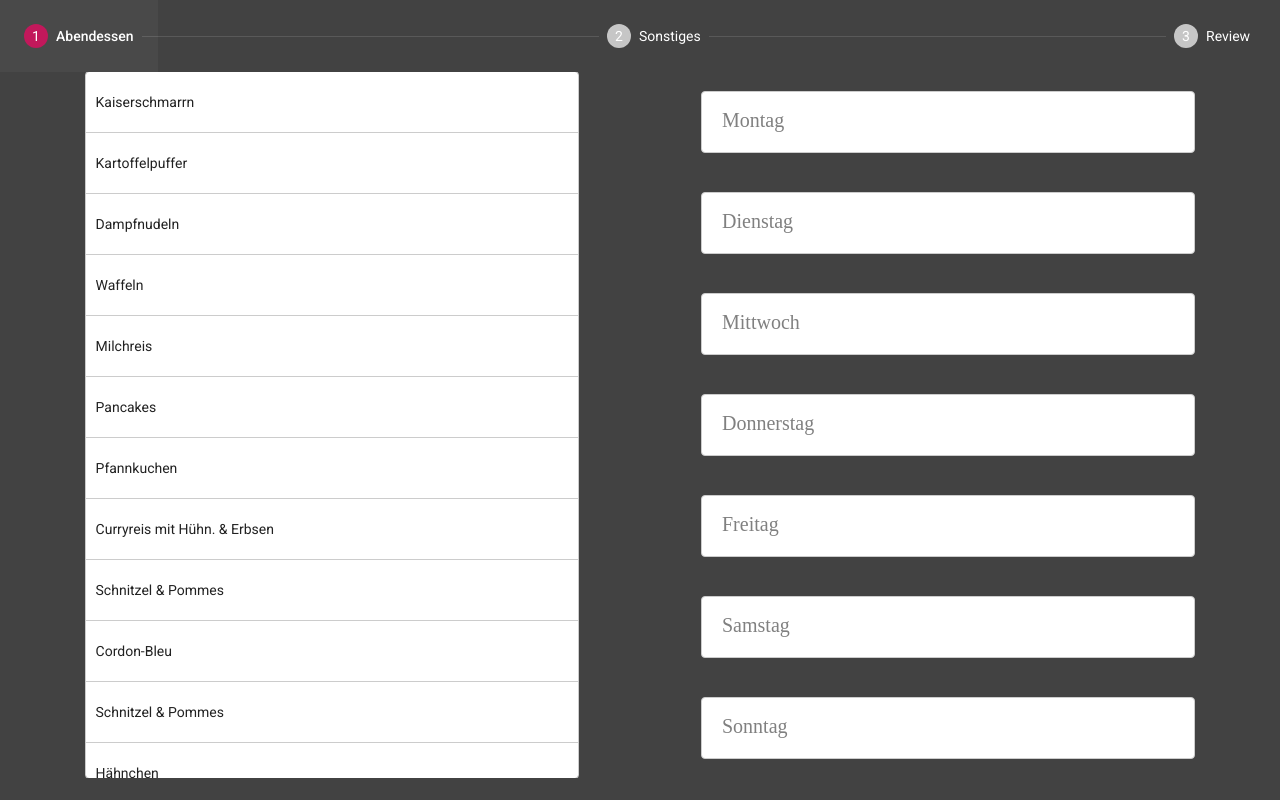
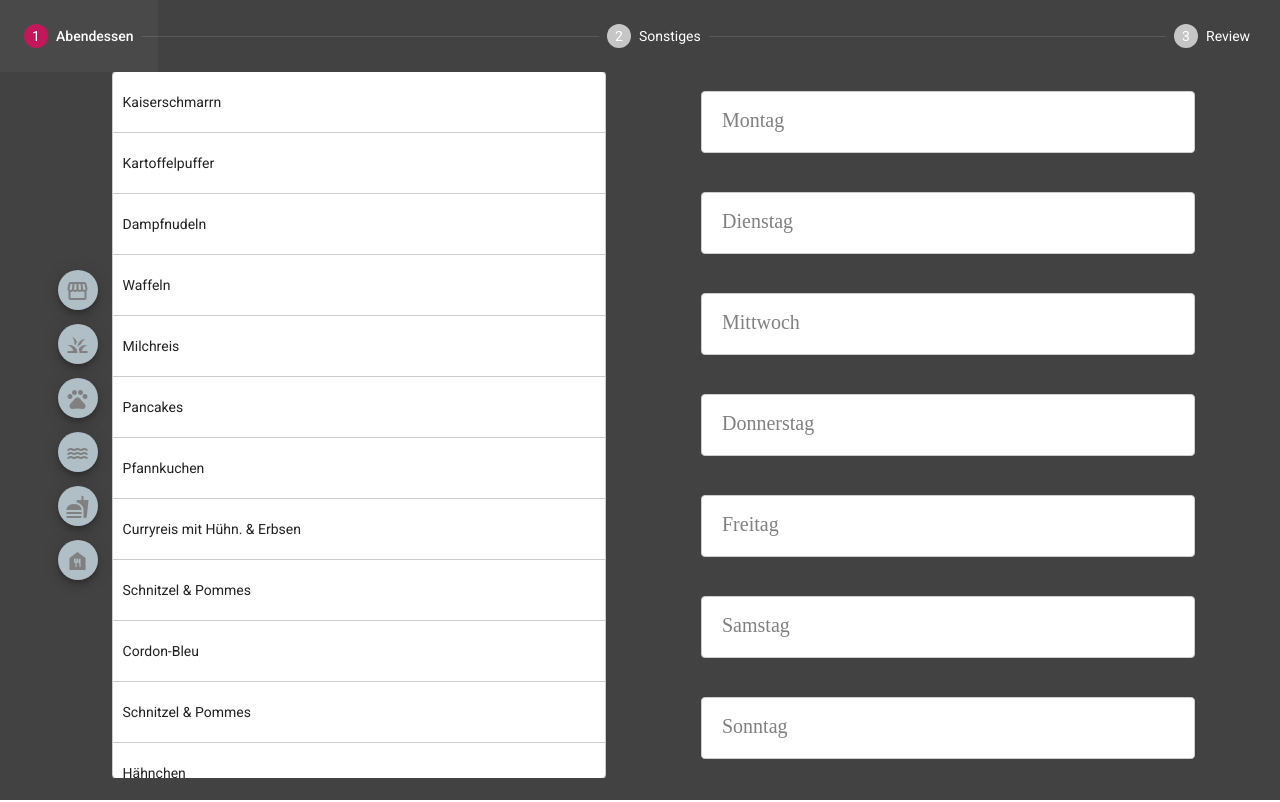
Before and after one commit to rngShard/weekly-shopping, an Angular app: page / in a window 1280 px wide. Built offline with nearby package versions, Linux system fonts and the light colour scheme.

Commit message:
filter looking good! (BUT: Bug, index when dragged wrong)

```diff
--- a/src/app/app.module.ts
+++ b/src/app/app.module.ts
@@ -17,6 +17,7 @@ import { MatIconModule } from '@angular/material/icon';
 import { MatCheckboxModule } from '@angular/material/checkbox';
 import { DragDropModule } from '@angular/cdk/drag-drop';
 import { MatGridListModule } from '@angular/material/grid-list';
+import { MatTooltipModule } from '@angular/material/tooltip';
 
 @NgModule({
   declarations: [
@@ -44,7 +45,8 @@ import { MatGridListModule } from '@angular/material/grid-list';
     MatIconModule,
     MatCheckboxModule,
     DragDropModule,
-    MatGridListModule
+    MatGridListModule,
+    MatTooltipModule
   ],
   providers: [],
   bootstrap: [AppComponent]
--- a/src/app/progression/dinner/dinner.ts
+++ b/src/app/progression/dinner/dinner.ts
@@ -1,7 +1,10 @@
 export enum Category {
   sweet,
+  vegetarian,
   meat,
-  fish
+  fish,
+  fastfood,
+  external
 }
 
 export interface Dinner {
--- a/src/app/progression/progression.component.html
+++ b/src/app/progression/progression.component.html
@@ -2,14 +2,35 @@
   <mat-step>
     <ng-template matStepLabel> Abendessen </ng-template>
 
-    <section>
-      <!-- <mat-checkbox [(ngModel)]="" (click)="toggleCategory(0)" [checked]="true"> Süß </mat-checkbox>
-      <mat-checkbox (click)="toggleCategory(1)" [checked]="true"> Fleisch </mat-checkbox>
-      <mat-checkbox (click)="toggleCategory(2)" [checked]="true"> Fisch </mat-checkbox> -->
-    </section>
     <div class="grid-container">
       <mat-grid-list cols="2" rowHeight="100px">
         <mat-grid-tile colspan="1" rowspan="7">
+          <div class="toggleBtnBar">
+            <button mat-mini-fab [style.color]="'grey'" (click)="toggleCategory(Category.sweet, 'sweetFilter')" id="sweetFilter">
+              <mat-icon matTooltip="Süß" matTooltipPosition="right"> storefront </mat-icon>
+            </button>
+            <button mat-mini-fab [style.color]="'grey'" (click)="toggleCategory(Category.vegetarian, 'vegiFilter')" id="vegiFilter">
+              <mat-icon matTooltip="Vegetarisch" matTooltipPosition="right"> grass </mat-icon>
+            </button>
+            <button mat-mini-fab [style.color]="'grey'" (click)="toggleCategory(Category.meat, 'meatFilter')" id="meatFilter">
+              <mat-icon matTooltip="Fleisch" matTooltipPosition="right"> pets </mat-icon>
+            </button>
+            <button mat-mini-fab [style.color]="'grey'" (click)="toggleCategory(Category.fish, 'fishFilter')" id="fishFilter">
+              <mat-icon matTooltip="Fisch" matTooltipPosition="right"> water </mat-icon>
+            </button>
+            <button mat-mini-fab [style.color]="'grey'" (click)="toggleCategory(Category.fastfood, 'fastfoodFilter')" id="fastfoodFilter">
+              <mat-icon matTooltip="Fastfood" matTooltipPosition="right"> fastfood </mat-icon>
+            </button>
+            <button mat-mini-fab [style.color]="'grey'" (click)="toggleCategory(Category.external, 'extFilter')" id="extFilter">
+              <mat-icon matTooltip="(auswärts essen)" matTooltipPosition="right"> food_bank </mat-icon>
+            </button>
+            <!-- <button mat-mini-fab [style.color]="'grey'" (click)="toggleCategory(?, '?')" id="?">
+              <mat-icon matTooltip="?" matTooltipPosition="right"> spa </mat-icon>
+            </button> -->
+            <!-- <button mat-mini-fab [style.color]="'grey'" (click)="toggleCategory(?, '?')" id="?">
+              <mat-icon matTooltip="?" matTooltipPosition="right"> emoji_food_beverage </mat-icon>
+            </button> -->
+          </div>
           <div
             cdkDropList
             #availDinnersDL="cdkDropList"
@@ -17,9 +38,11 @@
             [cdkDropListConnectedTo]="[DL0, DL1, DL2, DL3, DL4, DL5, DL6]"
             class="item-list item-list-large"
             (cdkDropListDropped)="drop($event)">
-            <div class="item-box" *ngFor="let dinner of availDinners" cdkDrag>
-              {{ dinner.name }}
-            </div>
+            <ng-container *ngFor="let dinner of availDinners">
+              <div *ngIf="dinnerApplicable(dinner)" class="item-box" cdkDrag>
+                {{ dinner.name }}
+              </div>
+            </ng-container>
           </div>
         </mat-grid-tile>
         <mat-grid-tile colspan="1" rowspan="1">
--- a/src/app/progression/progression.component.scss
+++ b/src/app/progression/progression.component.scss
@@ -23,7 +23,6 @@ mat-grid-list {
   display: block;
 
   .item-box {
-
     padding: 20px 10px;
     border-bottom: solid 1px #ccc;
     color: rgba(0, 0, 0, 0.87);
@@ -42,6 +41,15 @@ mat-grid-list {
 }
 .item-list.cdk-drop-list-dragging .item-box:not(.cdk-drag-placeholder) {
   transition: transform 250ms cubic-bezier(0, 0, 0.2, 1);
+}
+
+.toggleBtnBar {
+  margin-right: 1em;
+  display: flex;
+  flex-direction: column;
+  button {
+    margin: .5em 0;
+  }
 }
 
 form, .grid-container {
--- a/src/app/progression/progression.component.ts
+++ b/src/app/progression/progression.component.ts
@@ -21,16 +21,18 @@ export enum Weekdays {
 })
 export class ProgressionComponent implements OnInit {
   public Weekdays = Weekdays
+  public Category = Category;
   availDinners: Dinner[];
 
+  dinnerCategoryFilter: Category[];
   selDinners: Dinner[][];
   miscFoods: string[];
 
   constructor(
     private dinnerService: DinnerService
   ) {
-    // for (const val of enumKeys(Weekdays)) { console.log(Weekdays[val]) }
     this.availDinners = [];
+    this.dinnerCategoryFilter = [];
     this.selDinners = [ [], [], [], [], [], [], [] ];
     this.miscFoods = [];
   }
@@ -50,9 +52,21 @@ export class ProgressionComponent implements OnInit {
     }
   }
 
-  // toggleCategory(category: Category) {
+  dinnerApplicable(dinner: Dinner) {
+    return this.dinnerCategoryFilter.every(cat => dinner.categories.includes(cat));
+  }
 
-  // }
+  toggleCategory(cat: Category, filterElemId: string) {
+    if (!this.dinnerCategoryFilter.includes(cat)) {
+      this.dinnerCategoryFilter.push(cat);
+      (document.querySelector(`#${filterElemId}`) as HTMLElement).style.color = 'blue';
+    } else {
+      let idx = this.dinnerCategoryFilter.indexOf(cat);
+      this.dinnerCategoryFilter.splice(idx, 1);
+      (document.querySelector(`#${filterElemId}`) as HTMLElement).style.color = 'grey';
+    }
+    console.log(this.dinnerCategoryFilter);
+  }
 
   addToMisc($event: any) {
     this.miscFoods.push($event.target.value);
```
